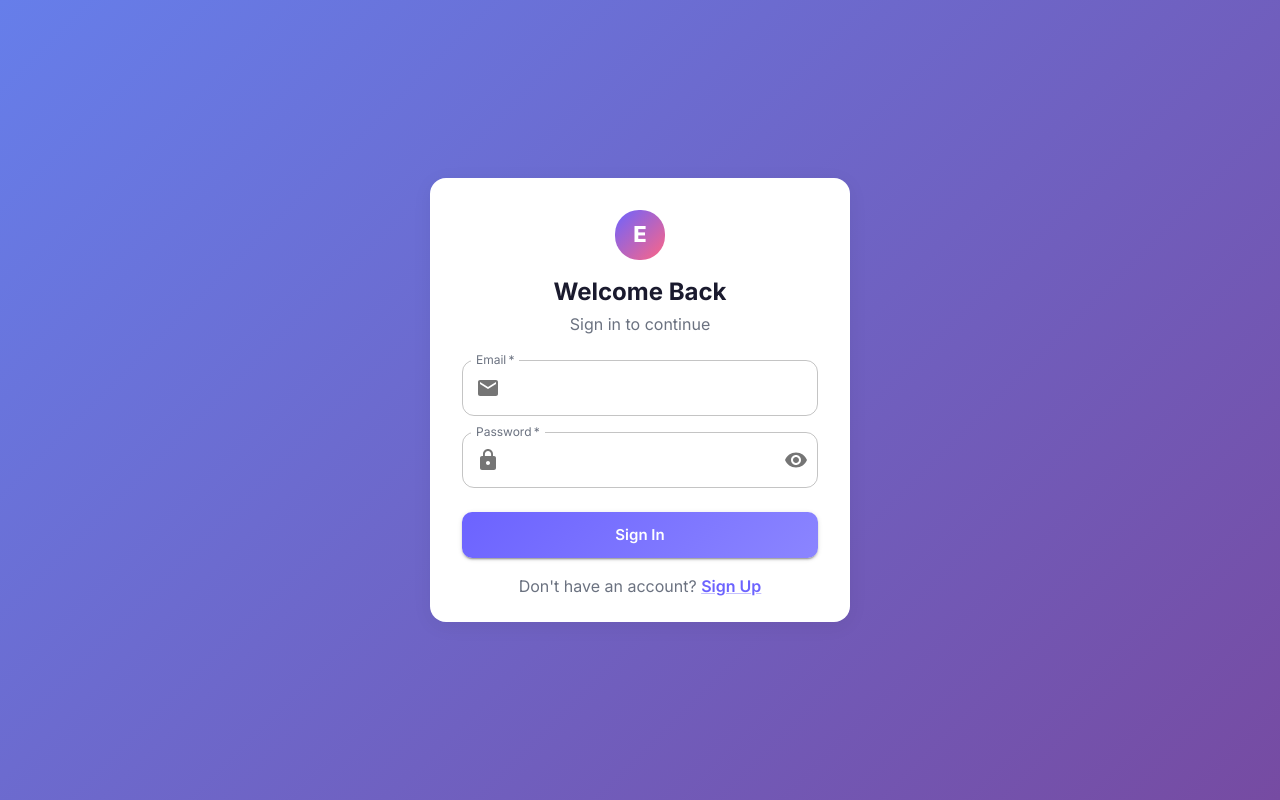
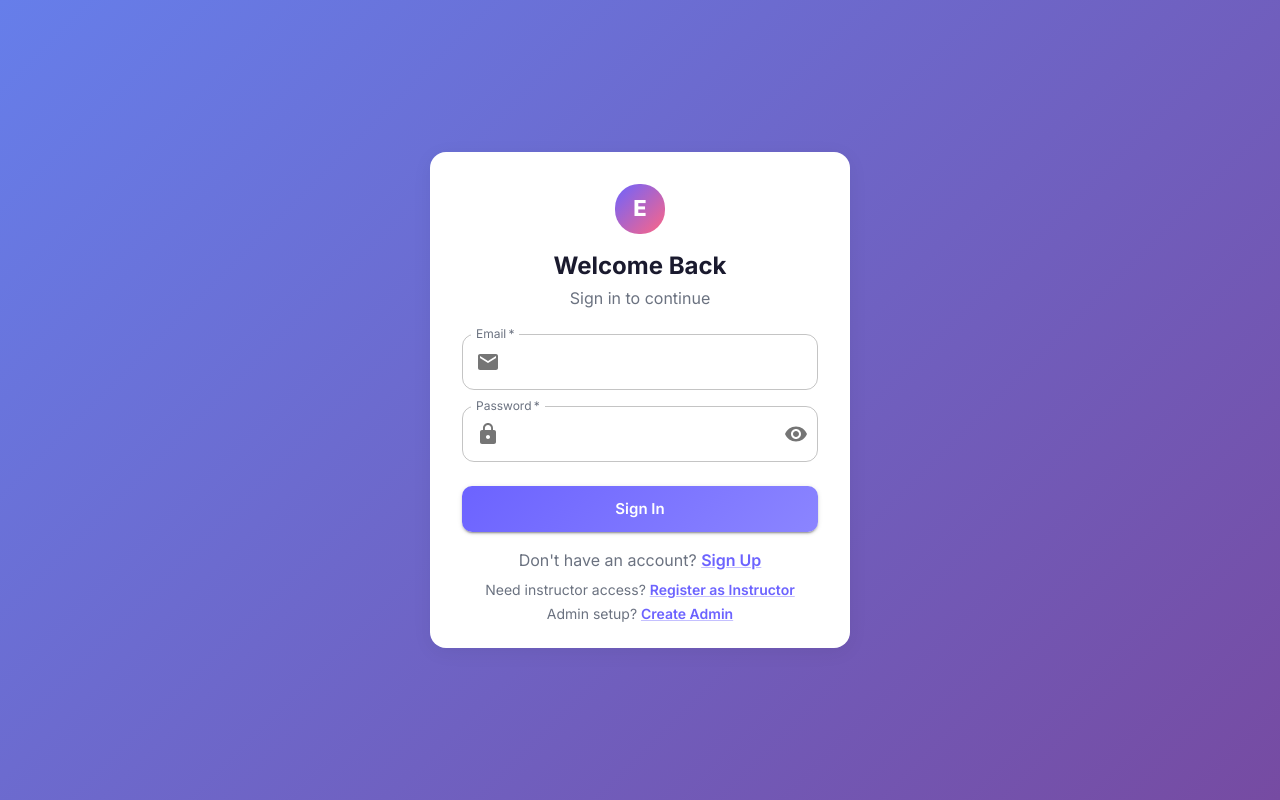
Before and after one commit to MRsanjuedit/LMS_Kishore, a Next.js app: page /login in a window 1280 px wide. Built offline with nearby package versions, Linux system fonts and the light colour scheme; no server answers.

Commit message:
fix: expose instructor test-creation entry points in UI

```diff
--- a/src/app/login/page.tsx
+++ b/src/app/login/page.tsx
@@ -87,6 +87,14 @@ export default function LoginPage() {
               Don&apos;t have an account?{' '}
               <MuiLink href="/signup" sx={{ fontWeight: 600, cursor: 'pointer' }}>Sign Up</MuiLink>
             </Typography>
+            <Typography textAlign="center" color="text.secondary" variant="body2" sx={{ mt: 1 }}>
+              Need instructor access?{' '}
+              <MuiLink href="/register-instructor" sx={{ fontWeight: 600, cursor: 'pointer' }}>Register as Instructor</MuiLink>
+            </Typography>
+            <Typography textAlign="center" color="text.secondary" variant="body2" sx={{ mt: 0.5 }}>
+              Admin setup?{' '}
+              <MuiLink href="/create-admin" sx={{ fontWeight: 600, cursor: 'pointer' }}>Create Admin</MuiLink>
+            </Typography>
           </CardContent>
         </Card>
       </m.div>
--- a/src/app/unauthorized/page.tsx
+++ b/src/app/unauthorized/page.tsx
@@ -3,15 +3,24 @@
 import { Box, Typography, Button } from '@mui/material';
 import { Block } from '@mui/icons-material';
 import { useRouter } from 'next/navigation';
+import { useAuth } from '@/contexts/AuthContext';
 
 export default function UnauthorizedPage() {
   const router = useRouter();
+  const { profile } = useAuth();
+
+  const getHomePath = () => {
+    if (profile?.role === 'admin') return '/admin';
+    if (profile?.role === 'instructor') return '/instructor';
+    return '/dashboard';
+  };
+
   return (
     <Box sx={{ minHeight: '100vh', display: 'flex', flexDirection: 'column', alignItems: 'center', justifyContent: 'center', gap: 2 }}>
       <Block sx={{ fontSize: 80, color: 'error.main' }} />
       <Typography variant="h4" fontWeight={700}>Access Denied</Typography>
       <Typography color="text.secondary">You don&apos;t have permission to access this page.</Typography>
-      <Button variant="contained" onClick={() => router.push('/dashboard')}>Go to Dashboard</Button>
+      <Button variant="contained" onClick={() => router.push(getHomePath())}>Go to Dashboard</Button>
     </Box>
   );
 }
--- a/src/components/DashboardLayout.tsx
+++ b/src/components/DashboardLayout.tsx
@@ -52,6 +52,7 @@ const studentNav = [
   { label: 'My Results', path: '/results', icon: <Analytics /> },
   { label: 'Analytics', path: '/analytics', icon: <Analytics /> },
   { label: 'AI Insights', path: '/ai-insights', icon: <Psychology /> },
+  { label: 'Become Instructor', path: '/register-instructor', icon: <NoteAdd /> },
   { label: 'Profile', path: '/profile', icon: <Person /> },
   { label: 'Settings', path: '/settings', icon: <Settings /> },
 ];
```
